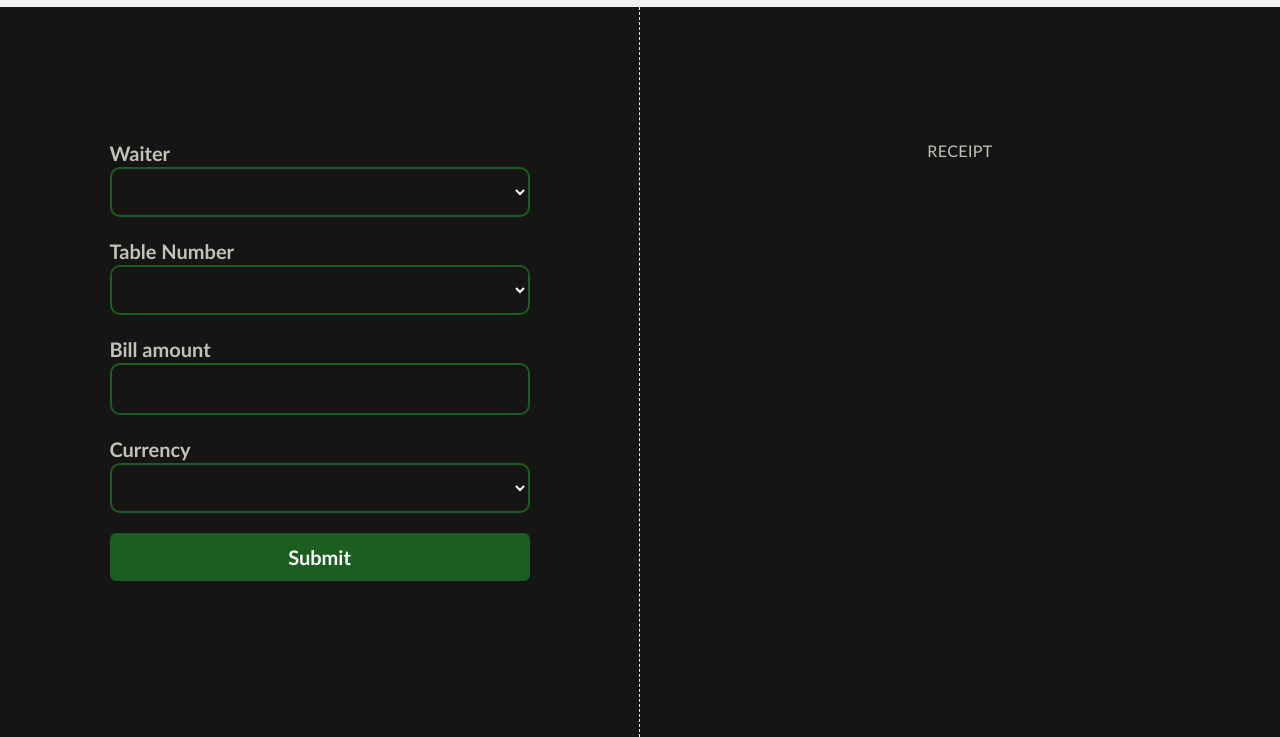
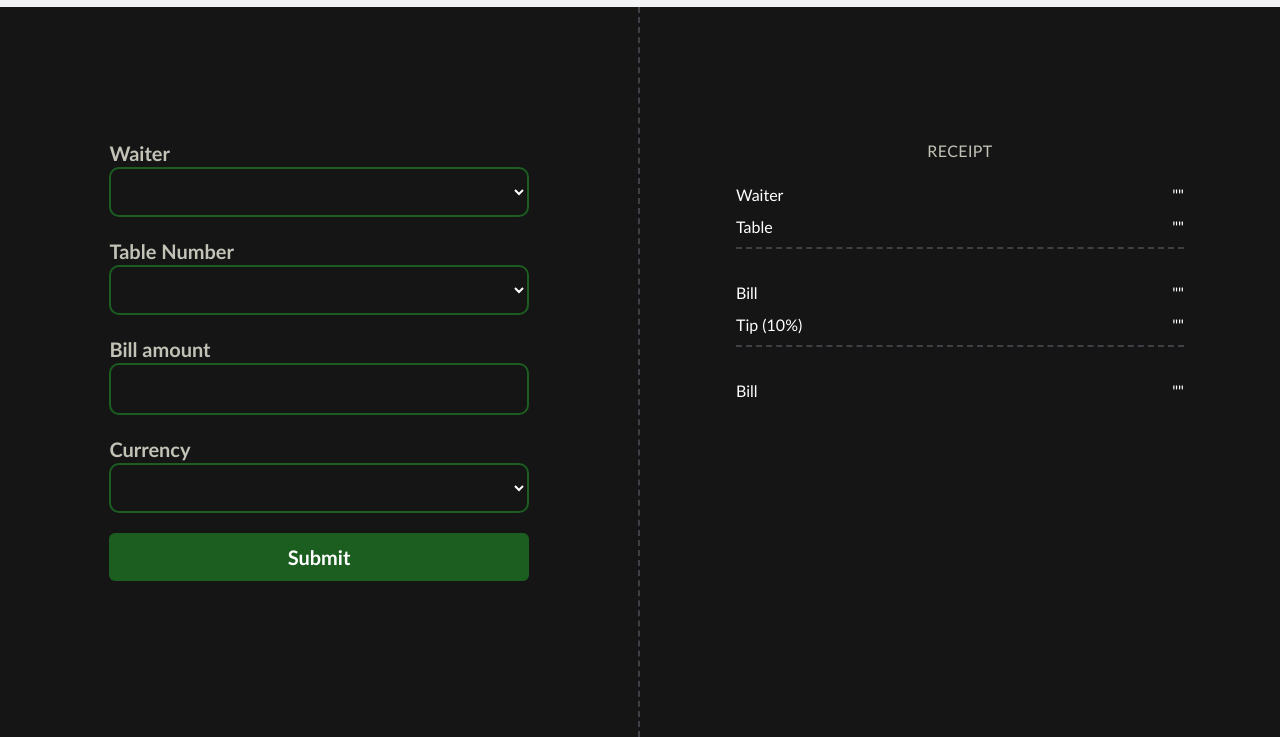
Before and after one commit to KiriqN/Tip-Calculator, a website: page index.html in a window 1280 px wide. Shown: the part 63-800 px from the top of the page. Drawn offline with Linux system fonts and the light colour scheme.

Commit message:
Refactor HTML structure and styles for improved layout and aesthetics; enhance receipt display and add new utility classes

```diff
--- a/index.html
+++ b/index.html
@@ -14,7 +14,7 @@
     <main class="flex-1">
       <div class="grid grid-cols-1 md:grid-cols-2 h-full">
         <div
-          class="flex justify-center border-r border-dashed border-[#e5e7eb] p-8"
+          class="flex justify-center border-r-2 border-dashed border-[#3f3f46] p-8"
         >
           <form id="tipCalc" class="w-[80%] mt-20">
             <div class="form-group m-5">
@@ -90,8 +90,38 @@
             </div>
           </form>
         </div>
-        <div class="flex justify-center p-8 mt-20">
-          <p class="m-5 font-light tracking-wide">RECEIPT</p>
+        <div class="flex flex-col w-[80%] mx-auto">
+          <div class="p-8 mt-20">
+            <p class="m-5 flex font-light justify-center tracking-wide">
+              RECEIPT
+            </p>
+            <div class="border-b-2 border-dashed mb-8 border-[#3f3f46]">
+              <div class="flex justify-between text-[16px] mb-2">
+                <span class="text-white">Waiter</span>
+                <span class="text-white">""</span>
+              </div>
+              <div class="flex justify-between text-[16px] mb-2">
+                <span class="text-white">Table</span>
+                <span class="text-white">""</span>
+              </div>
+            </div>
+            <div class="border-b-2 border-dashed mb-8 border-[#3f3f46]">
+              <div class="flex justify-between text-[16px] mb-2">
+                <span class="text-white">Bill</span>
+                <span class="text-white">""</span>
+              </div>
+              <div class="flex justify-between text-[16px] mb-2">
+                <span class="text-white">Tip (10%)</span>
+                <span class="text-white">""</span>
+              </div>
+            </div>
+            <div class="mb-8">
+              <div class="flex justify-between text-[16px] mb-2">
+                <span class="text-white">Bill</span>
+                <span class="text-white">""</span>
+              </div>
+            </div>
+          </div>
         </div>
       </div>
     </main>
```
Also changed, not shown: styles/output.css.
